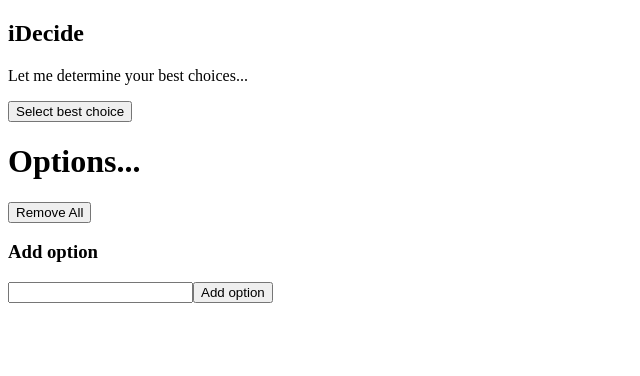
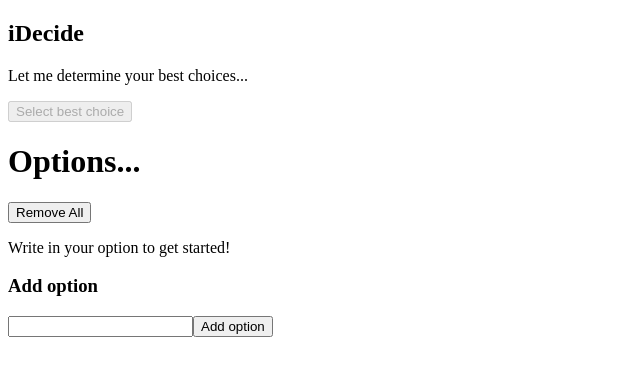
Before and after one commit to Nejo12/iDecide_hooks, a React (Create React App) app: page / in a window 1280 px wide. Shown: the top 376 px of the page, without its empty margins (0-640 px from the left). Built offline with nearby package versions, Linux system fonts and the light colour scheme.

Commit message:
Optional Context API & useContext Hook

```diff
--- a/src/components/AddOptionForm.js
+++ b/src/components/AddOptionForm.js
@@ -2,8 +2,7 @@ import React, { useState, useContext } from "react";
 import OptionsContext from "../context/options-context";
 
 const AddOptionForm = () => {
-  const { dispatch } = useContext(OptionsContext);
-  // const [options, setOptions] = useState([]);
+  const { dispatch, options } = useContext(OptionsContext);
   const [text, setText] = useState("");
 
   const addOption = e => {
@@ -17,6 +16,7 @@ const AddOptionForm = () => {
 
   return (
     <>
+      {options.length < 1 && <p>Write in your option to get started!</p>}
       <h3>Add option</h3>
       <form onSubmit={addOption}>
         <input value={text} onChange={e => setText(e.target.value)} />
--- a/src/components/Option.js
+++ b/src/components/Option.js
@@ -12,8 +12,6 @@ const Option = ({ option }) => {
   }, []);
 
   return (
-    // Note: display disabled when option < 1
-
     <>
       <h3>{option.text}</h3>
       <button
--- a/src/components/OptionList.js
+++ b/src/components/OptionList.js
@@ -5,7 +5,13 @@ import OptionsContext from "../context/options-context";
 const OptionList = () => {
   const { options } = useContext(OptionsContext);
 
-  return options.map(option => <Option key={option.text} option={option} />);
+  return (
+    <div>
+      {options.map(option => (
+        <Option key={option.text} option={option} />
+      ))}
+    </div>
+  );
 };
 
 export { OptionList as default };
--- a/src/components/OptionPick.js
+++ b/src/components/OptionPick.js
@@ -1,4 +1,4 @@
-import React, { useContext } from "react";
+import React, { useState, useContext } from "react";
 import OptionsContext from "../context/options-context";
 
 const OptionPick = () => {
@@ -10,7 +10,11 @@ const OptionPick = () => {
     alert(option.text);
   };
 
-  return <button onClick={handlePick}>Select best choice</button>;
+  return (
+    <button disabled={!options.length} onClick={handlePick}>
+      Select best choice
+    </button>
+  );
 };
 
 export { OptionPick as default };
```
